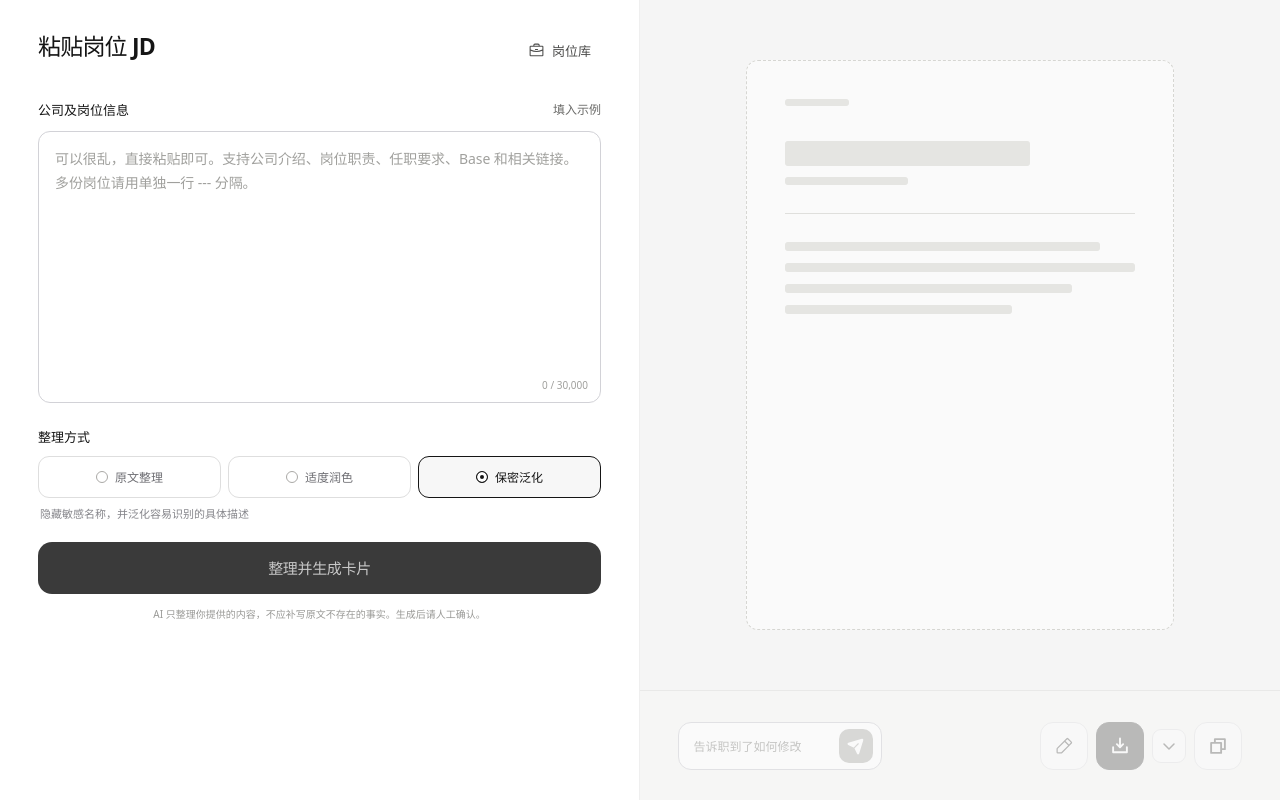
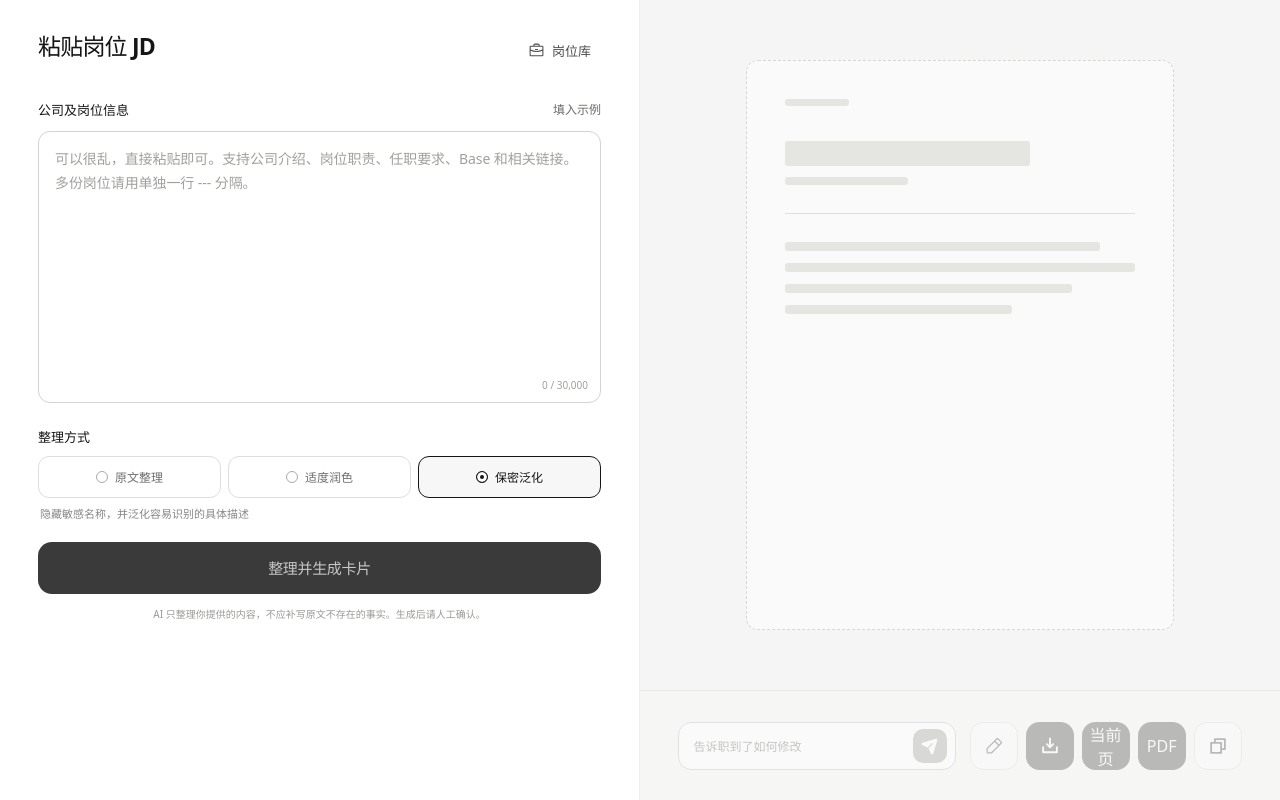
Before and after one commit to HanjingLaura/zhi-dao-le, a React (Vite) app: page / in a window 1280 px wide. Built offline with nearby package versions, Linux system fonts and the light colour scheme.

Commit message:
revert: restore flat export buttons and undo placement

```diff
--- a/src/App.jsx
+++ b/src/App.jsx
@@ -6,7 +6,6 @@ import {
   CaretRight,
   Check,
   Copy,
-  CaretDown,
   DownloadSimple,
   PencilSimple,
   PaperPlaneTilt
@@ -125,7 +124,6 @@ export default function App() {
   const [batchProgress, setBatchProgress] = useState(null);
   const batchCancelRef = useRef(false);
   const [revisionHistory, setRevisionHistory] = useState([]);
-  const [exportMenuOpen, setExportMenuOpen] = useState(false);
   const library = useMemo(() => getBrowserJobLibrary(), []);
   const progressTimer = useRef(null);
   const copyTimer = useRef(null);
@@ -845,8 +843,7 @@ export default function App() {
           </div>
 
           <div className={`preview-actions${normalizedData ? " is-visible" : ""}`}>
-            <div className="revision-controls">
-              <div className="revision-box">
+            <div className="revision-box">
               <textarea
                 value={revision}
                 onChange={(event) => setRevision(event.target.value)}
@@ -872,10 +869,9 @@ export default function App() {
                   <PaperPlaneTilt size={18} weight="fill" />
                 )}
               </button>
-              </div>
-              {revisionHistory.length ? <button className="undo-action" type="button" onClick={undoRevision} disabled={busy} title="撤销上一版">撤销 ({revisionHistory.length})</button> : null}
             </div>
             <div className="download-actions">
+              {revisionHistory.length ? <button type="button" onClick={undoRevision} disabled={busy} title="撤销上一版">撤销 ({revisionHistory.length})</button> : null}
               <button
                 type="button"
                 className="secondary-icon-action"
@@ -899,15 +895,8 @@ export default function App() {
                   <DownloadSimple size={20} weight="bold" />
                 )}
               </button>
-              <div className="export-menu-wrap">
-                <button type="button" className="export-menu-trigger" onClick={() => setExportMenuOpen((open) => !open)} disabled={!normalizedData || downloading} aria-label="更多下载选项" aria-expanded={exportMenuOpen}>
-                  <CaretDown size={16} weight="bold" />
-                </button>
-                {exportMenuOpen ? <div className="export-menu" role="menu">
-                  <button type="button" role="menuitem" onClick={() => { downloadCurrent(); setExportMenuOpen(false); }} disabled={downloading}>下载当前页</button>
-                  <button type="button" role="menuitem" onClick={() => { downloadPdf(); setExportMenuOpen(false); }} disabled={downloading}>下载 PDF</button>
-                </div> : null}
-              </div>
+              <button type="button" onClick={downloadCurrent} disabled={!normalizedData || downloading} title="下载当前页 PNG">当前页</button>
+              <button type="button" onClick={downloadPdf} disabled={!normalizedData || downloading} title="下载 PDF">PDF</button>
               <button
                 type="button"
                 className={`copy-action${copied ? " is-copied" : ""}`}
--- a/src/styles.css
+++ b/src/styles.css
@@ -947,9 +947,6 @@ input:disabled {
   background: rgb(247 247 245 / 0.88);
   opacity: 0.56;
 }
-.revision-controls { display: flex; align-items: center; gap: 8px; min-width: 0; }
-.undo-action { border: 0; background: transparent; color: #777; font-size: 11px; padding: 6px 2px; cursor: pointer; white-space: nowrap; }
-.undo-action:hover:not(:disabled) { color: var(--ink); }
 
 .preview-actions.is-visible {
   opacity: 1;
@@ -1066,11 +1063,6 @@ input:disabled {
 .download-actions button:disabled {
   opacity: 0.48;
 }
-.export-menu-wrap { position: relative; }
-.export-menu-trigger { width: 34px !important; height: 34px !important; border-radius: 9px !important; background: #fff !important; color: var(--ink) !important; border-color: #d2d2d7 !important; }
-.export-menu { position: absolute; right: 0; top: calc(100% + 6px); z-index: 5; min-width: 120px; padding: 4px; border: 1px solid #d2d2d7; border-radius: 10px; background: #fff; box-shadow: 0 8px 20px rgb(0 0 0 / 0.12); }
-.export-menu button { width: 100% !important; height: 32px !important; justify-content: flex-start !important; padding: 0 10px !important; border: 0 !important; border-radius: 7px !important; background: transparent !important; color: var(--ink) !important; font-size: 12px; }
-.export-menu button:hover:not(:disabled) { background: var(--progress-track) !important; }
 
 .drawer-layer {
   position: fixed;
```
